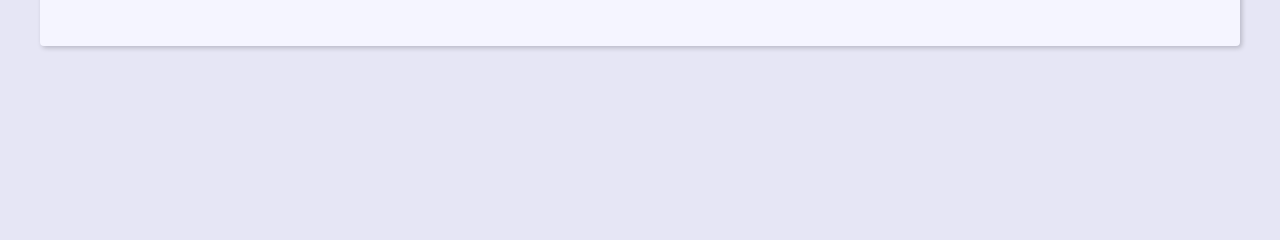
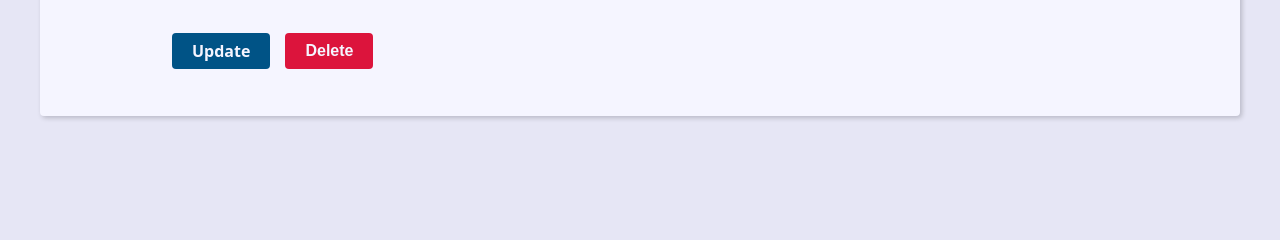
Before and after one commit to 1oremipsum/Schedule-Django, a Django app: template contact/templates/contact/contact.html in a window 1280 px wide. Shown: the part 507-747 px from the top of the page. Run offline with Django 5.2, Linux system fonts and the light colour scheme; the template is opened without the code that fills it, so the values that code supplies are empty.

Commit message:
Creating the view, url and template to delete

```diff
--- a/base_static/global/css/style.css
+++ b/base_static/global/css/style.css
@@ -314,6 +314,26 @@
 
   .btn:hover {
     filter: brightness(90%);
+  }
+
+  .contact-links{
+    margin-block: calc(var(--small-font-size) * 2);
+    display: flex;
+    align-items: center;
+    gap: 0 var(--spacing);
+  }
+
+  .btn-link{
+    font-size: var(--small-font-size);
+    text-decoration: none;
+    font-weight: bold;
+    padding: 1rem;
+    display: block;
+    line-height: var(--small-font-size);
+  }
+
+  .btn-delete{
+    background-color: crimson !important;
   }
 
   .btn:focus,
--- a/contact/templates/contact/contact.html
+++ b/contact/templates/contact/contact.html
@@ -11,5 +11,20 @@
         <p><b>Created Date:</b> {{ contact.created_date }} </p>
         <p><b>Description:</b> {{ contact.description }} </p>
         <p><b>Category:</b> {{ contact.category.name }} </p>
+
+        <div class="contact-links">
+            <a class="btn btn-link" href="{% url 'contact:update' contact.id %}">Update</a>
+
+            <form action="{% url 'contact:delete' contact.id %}" method="post">
+                {% csrf_token %}
+
+                {% if confirmation == 'no' %}
+                    <input type="hidden" name="confirmation" value="yes">
+                    <button class="btn btn-link btn-delete" type="submit">Confirm Deletion</button>
+                {% else %}
+                    <button class="btn btn-link btn-delete" type="submit">Delete</button>
+                {% endif %}
+            </form>
+        </div>
     </div>
 {% endblock content %}
--- a/contact/urls.py
+++ b/contact/urls.py
@@ -12,4 +12,5 @@ urlpatterns = [
     path('<int:contact_id>/', views.contact, name='contact'),
     path('contact/create/', views.create, name='create'),
     path('contact/<int:contact_id>/update/', views.update, name='update'),
+    path('contact/<int:contact_id>/delete/', views.delete, name='delete'),
 ]
```
Also changed, not shown: contact/views/contatct_forms.py (+19 -0 lines).
